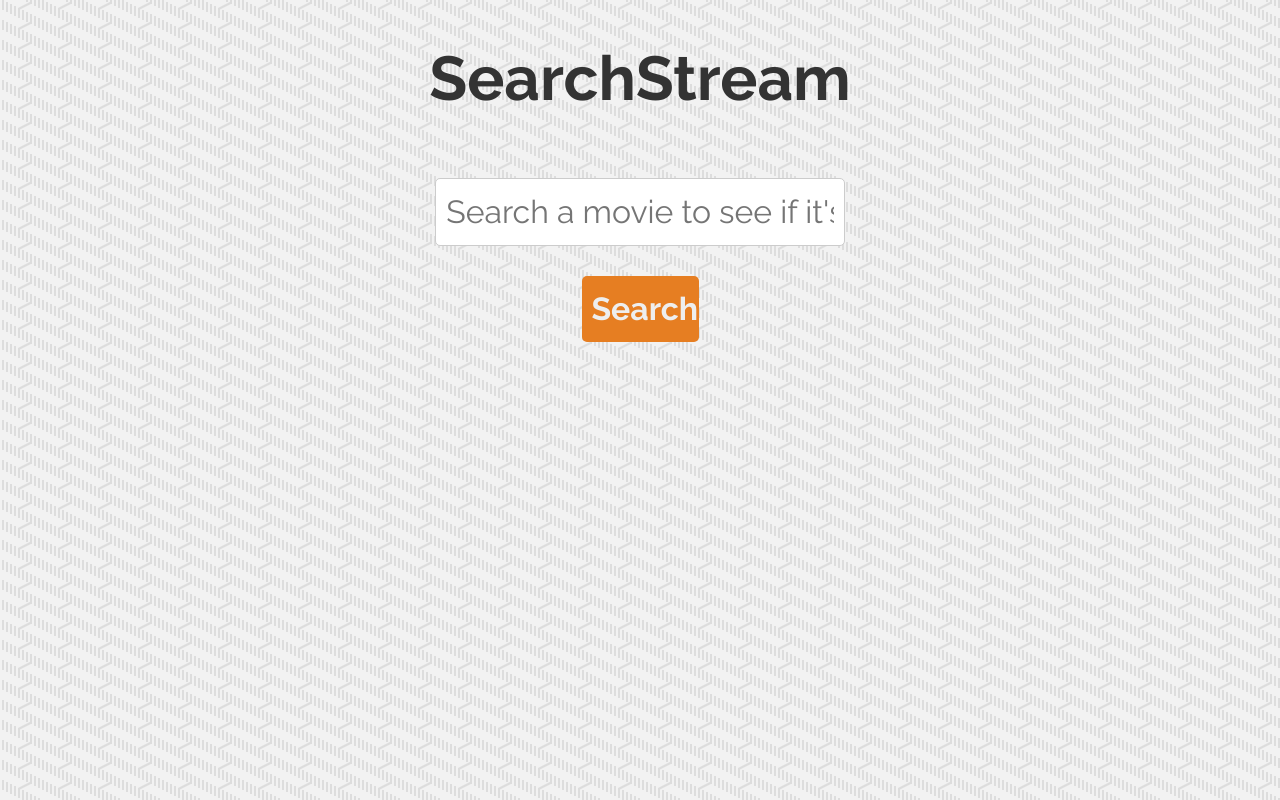
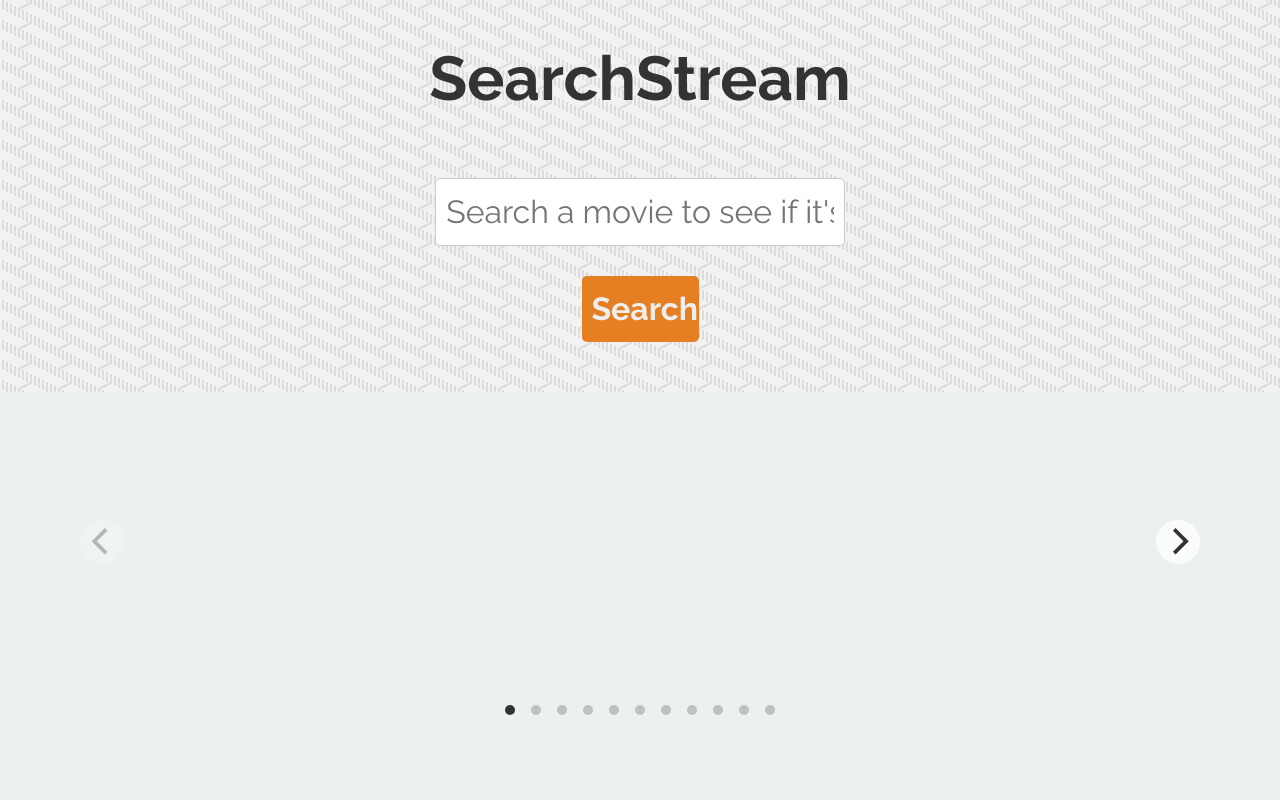
Before and after one commit to cpphen/search-stream, a PHP site: page / in a window 1280 px wide. Run offline with PHP 8.4, Linux system fonts and the light colour scheme; some libraries are stand-ins or nearby versions.

Commit message:
added flickity and adding search to firebase

```diff
--- a/assets/css/style.css
+++ b/assets/css/style.css
@@ -9,7 +9,7 @@
 .container-fluid {
 	/*background-color: #fff;*/
 	background-image: url('../../assets/images/small_steps.png');
-	height: 100%;
+	height: auto;
 	-webkit-transition: height ease 0.8s;
 	-moz-transition: height ease 0.8s;
 	transition: height ease 0.8s;
--- a/assets/js/app.js
+++ b/assets/js/app.js
@@ -41,9 +41,9 @@
 	// remove loading animate gif
 	$('#loading').addClass('hide');
 	// animate height of search section to auto
-	$('.container-fluid').css('height','auto');
+	// $('.container-fluid').css('height','auto');
 	// display the results section
-	$('.container').removeClass('hide');
+	$('#results').removeClass('hide');
 });
 
 function reset(){
@@ -72,7 +72,7 @@
 		imageDiv.append(image);
 
 		// construct movie description and rating div
-		var descDiv = $('<div>').addClass('col-sm-6 col-lg-6 movie-description');
+		var descDiv = $('<div>').addClass('col-sm-6 col-lg-9 movie-description');
 		var descriptionHeading = $('<h2>').text('Description');
 		var description = $('<p>').text(movieData[i].description);
 		// append heading and description
@@ -87,8 +87,7 @@
 		descDiv.append(reviewHeading);
 		// append ratings that exist
 
-		// streaming links div
-		var streamingDiv = $('<div>').addClass('col-sm-12 col-lg-3 streaming-links');
+		// streaming links section elements
 		var streamingHeading = $('<h2>').text('Streaming On');
 		var streamingUl = $('<ul>');
 		var noStreams = $('<div>');
@@ -113,25 +112,23 @@
 			}
 		}
 
-		// append to streamingDiv
-		streamingDiv.append(streamingHeading);
+		// append streaming heading to descDiv
+		descDiv.append(streamingHeading);
 
-		// append streaming sources that exist, or show not streaming message
+		// if there are no streaming sources, display no streaming message
 		if(movieData[i].streamingSources.length === 0) {
-			streamingDiv.append(noStreams);
+			descDiv.append(noStreams);
 		} else {
-			streamingDiv.append(streamingUl);
+			// display list of streaming sources
+			descDiv.append(streamingUl);
 		}
 
 		// append all constructed columns to row div
 		resultDiv.append(imageDiv);
 		resultDiv.append(descDiv);
-		resultDiv.append(streamingDiv);
+		// resultDiv.append(streamingDiv);
 
 		// append completed result component to results display section
 		results.append(resultDiv);
 	}
 }
-
-// get length of streaming sources: movieData[0].streamingSources.length
-// get streaming sources display name: movieData[0].streamingSources[0].display_name
--- a/assets/js/flickity.js
+++ b/assets/js/flickity.js
@@ -1,4 +1,4 @@
-var flick = $('<div class = "main-carousel" style = "height: 300px">');
+var flick = $('<div class = "main-carousel" data-flickity style = "height: 300px">');
 
 for (var x = 0; x <= 10; x++)
 {
--- a/index.html
+++ b/index.html
@@ -4,6 +4,8 @@
 	<title></title>
 	<!-- Bootstrap -->
 	<link href="https://fonts.googleapis.com/css?family=Raleway:400,500,700,800" rel="stylesheet">
+	<link rel="stylesheet" href="https://unpkg.com/flickity@2.0/dist/flickity.css">
+	<script src="https://unpkg.com/flickity@2.0/dist/flickity.pkgd.js"></script>
 	<link rel="stylesheet" href="https://maxcdn.bootstrapcdn.com/bootstrap/3.3.6/css/bootstrap.min.css" integrity="sha384-1q8mTJOASx8j1Au+a5WDVnPi2lkFfwwEAa8hDDdjZlpLegxhjVME1fgjWPGmkzs7" crossorigin="anonymous">
 	<link rel="stylesheet" type="text/css" href="assets/css/style.css">
 </head>
@@ -27,10 +29,13 @@
 		</div>
 	</div>
 </div>
-<div class="hide container">
-	<div id="results">
+<div class="container">
+	<div id="results" class="hide">
+	</div>
+	<div id="top-results">
 	</div>
 </div>
+
 
 
 <!-- Latest compiled and minified CSS & JS -->
@@ -40,5 +45,6 @@
 <script type="text/javascript" src="assets/js/guidebox.js"></script>
 <script type="text/javascript" src="assets/js/app.js"></script>
 <script type="text/javascript" src="assets/js/top-searched-movies.js"></script>
+<script type="text/javascript" src="assets/js/flickity.js"></script>
 </body>
 </html>
```
